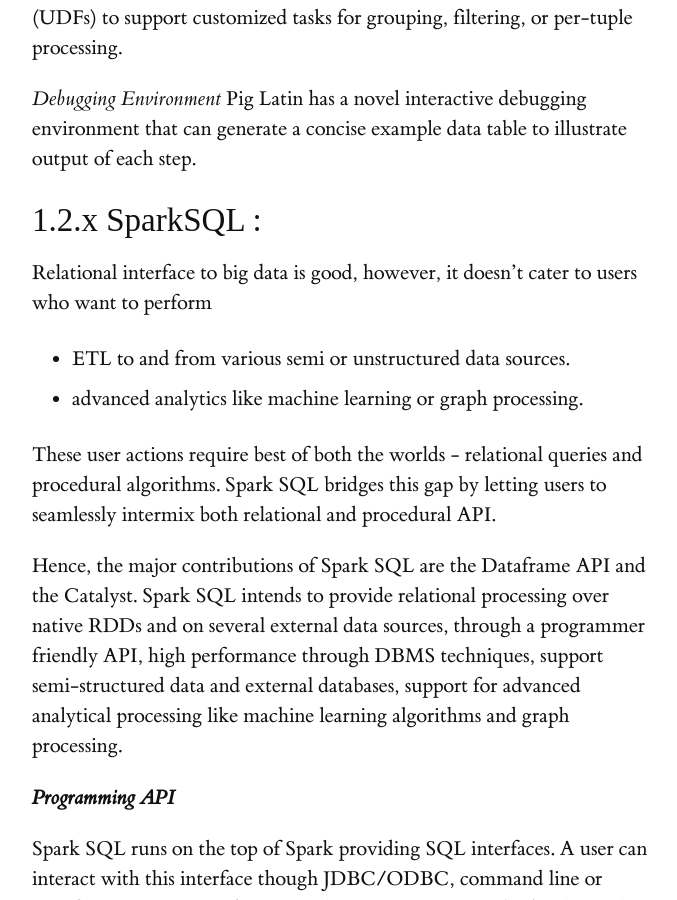
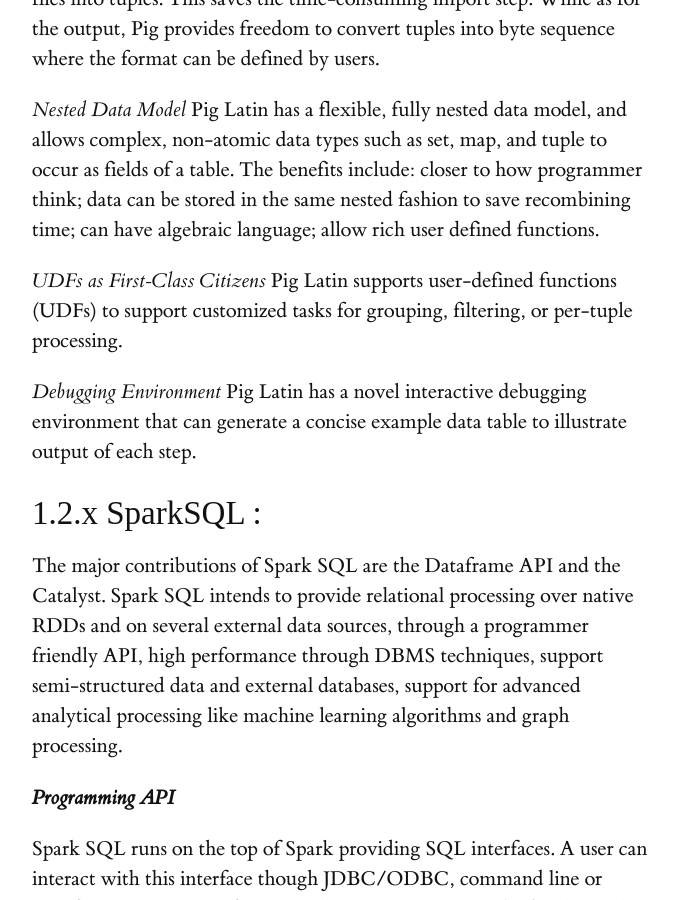
Before and after one commit to heathermiller/dist-prog-book, a Jekyll site: the page built from chapter/8/big-data.md, in a window 1280 px wide and 900 px high, scrolled down 15197 px. Shown: the whole window, without its empty margins (128-805 px from the left). Built offline with Jekyll 4.4.1, drawn with Linux system fonts in a browser that asks for light colours; some web fonts are replaced; formulas are drawn with MathJax 3; some of the changed text lies outside the part shown.

Commit message:
Updated Pig and SparkSQL

```diff
--- a/chapter/8/big-data.md
+++ b/chapter/8/big-data.md
@@ -261,14 +268,8 @@ output = FOREACH big_groups GENERATE
 *Debugging Environment* Pig Latin has a novel interactive debugging environment that can generate a concise example data table to illustrate output of each step.
 
 ### 1.2.x SparkSQL  :
-Relational interface to big data is good, however, it doesn’t cater to users who want to perform
 
-- ETL to and from various semi or unstructured data sources.
-- advanced analytics like machine learning or graph processing.
-
-These user actions require best of both the worlds - relational queries and procedural algorithms. Spark SQL bridges this gap by letting users to seamlessly intermix both relational and procedural API.
-
-Hence, the major contributions of Spark SQL are the Dataframe API and the Catalyst. Spark SQL intends to provide relational processing over native RDDs and on several external data sources, through a programmer friendly API, high performance through DBMS techniques, support semi-structured data and external databases, support for advanced analytical processing like machine learning algorithms and graph processing.
+The major contributions of Spark SQL are the Dataframe API and the Catalyst. Spark SQL intends to provide relational processing over native RDDs and on several external data sources, through a programmer friendly API, high performance through DBMS techniques, support semi-structured data and external databases, support for advanced analytical processing like machine learning algorithms and graph processing.
 
 ***Programming API***
 
```
Also changed, not shown: other parts of chapter/8/big-data.md (+7 -0 lines).
